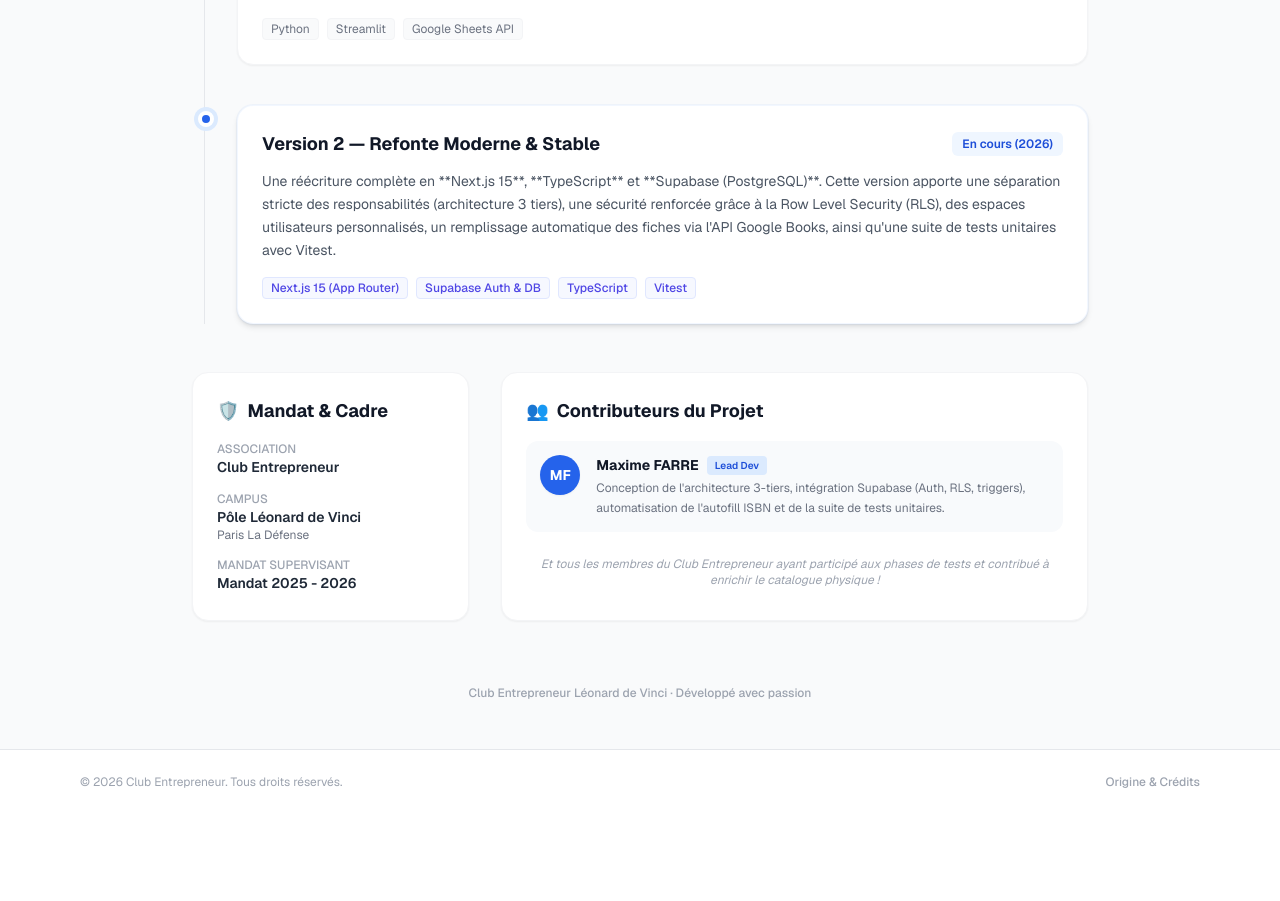
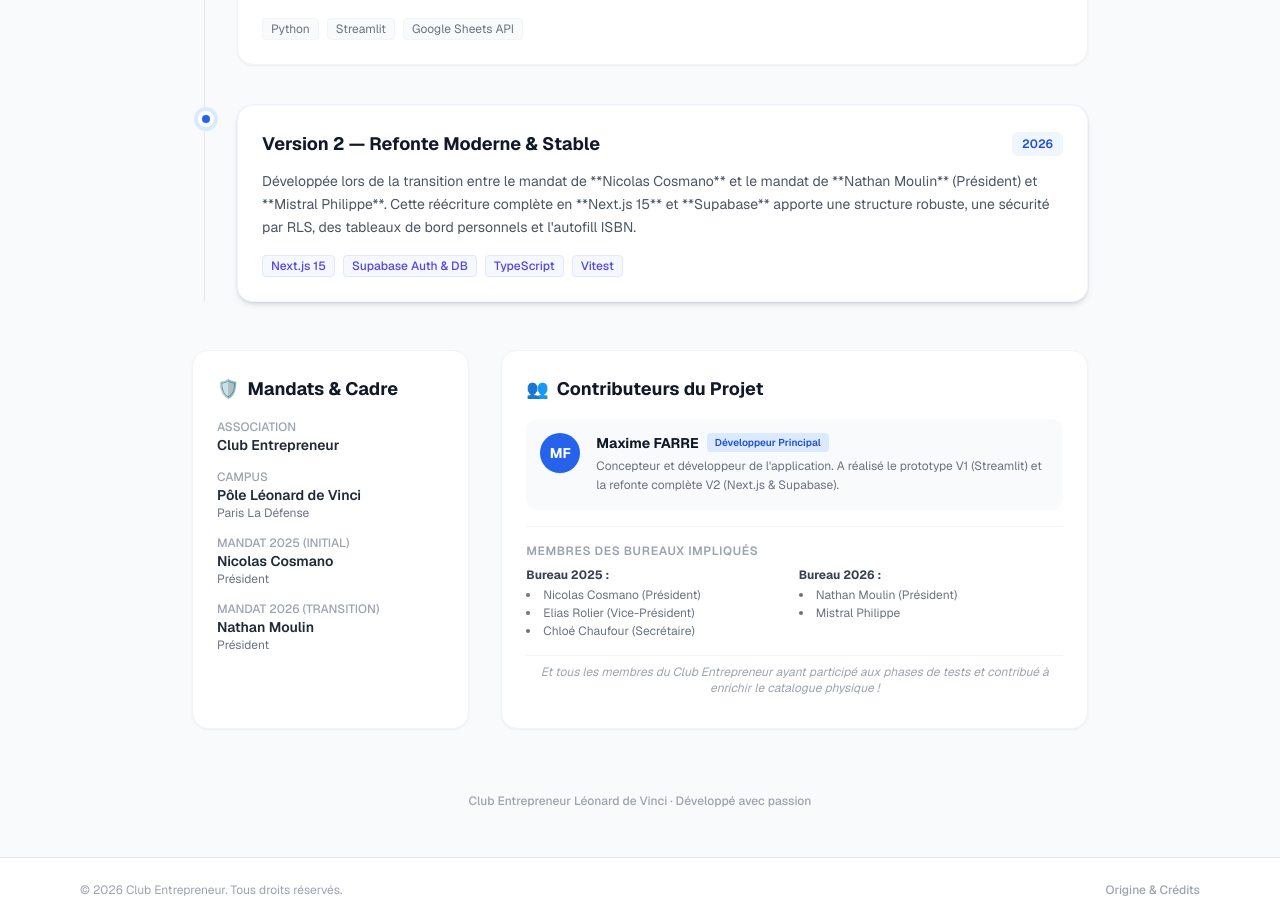
Before and after one commit to MaximeFARRE/club-entrepreneur-library-v2, a Next.js app: page /credits in a window 1280 px wide. Shown: the part 680-1581 px from the top of the page. Before the commit the page ends 1494 px from the top, so only its background shows below. Built offline with nearby package versions, Linux system fonts and the light colour scheme; no server answers.

Commit message:
feat: update credits page with detailed mandate names and roles

```diff
--- a/src/app/(app)/credits/page.tsx
+++ b/src/app/(app)/credits/page.tsx
@@ -60,7 +60,7 @@ export default function CreditsPage() {
                 </span>
               </div>
               <p className="text-sm text-gray-600 leading-relaxed">
-                Conçue comme un prototype rapide sous **Python & Streamlit** et connectée à **Google Sheets**, cette première version a permis de valider le besoin d&apos;un catalogue partagé pour les livres de l&apos;association. Bien que fonctionnelle, elle présentait des limites de sécurité (pas d&apos;isolation utilisateur) et de performance.
+                Conçue sous le mandat de **Nicolas Cosmano** (Président), **Elias Rolier** (Vice-Président) et **Chloé Chaufour** (Secrétaire). Cette première version sous **Python & Streamlit** (stockage Google Sheets) a permis de tester le concept et de lancer les premiers partages de livres au sein de l&apos;association.
               </p>
               <div className="flex flex-wrap gap-2 text-xs text-gray-500 pt-1">
                 <span className="bg-gray-50 border border-gray-100 rounded px-2 py-0.5">Python</span>
@@ -79,14 +79,14 @@ export default function CreditsPage() {
                   Version 2 — Refonte Moderne & Stable
                 </h3>
                 <span className="text-xs bg-blue-50 text-blue-700 px-2.5 py-1 rounded-md font-semibold">
-                  En cours (2026)
+                  2026
                 </span>
               </div>
               <p className="text-sm text-gray-600 leading-relaxed">
-                Une réécriture complète en **Next.js 15**, **TypeScript** et **Supabase (PostgreSQL)**. Cette version apporte une séparation stricte des responsabilités (architecture 3 tiers), une sécurité renforcée grâce à la Row Level Security (RLS), des espaces utilisateurs personnalisés, un remplissage automatique des fiches via l&apos;API Google Books, ainsi qu&apos;une suite de tests unitaires avec Vitest.
+                Développée lors de la transition entre le mandat de **Nicolas Cosmano** et le mandat de **Nathan Moulin** (Président) et **Mistral Philippe**. Cette réécriture complète en **Next.js 15** et **Supabase** apporte une structure robuste, une sécurité par RLS, des tableaux de bord personnels et l&apos;autofill ISBN.
               </p>
               <div className="flex flex-wrap gap-2 text-xs text-indigo-600 pt-1 font-medium">
-                <span className="bg-indigo-50/50 border border-indigo-100 rounded px-2 py-0.5">Next.js 15 (App Router)</span>
+                <span className="bg-indigo-50/50 border border-indigo-100 rounded px-2 py-0.5">Next.js 15</span>
                 <span className="bg-indigo-50/50 border border-indigo-100 rounded px-2 py-0.5">Supabase Auth & DB</span>
                 <span className="bg-indigo-50/50 border border-indigo-100 rounded px-2 py-0.5">TypeScript</span>
                 <span className="bg-indigo-50/50 border border-indigo-100 rounded px-2 py-0.5">Vitest</span>
@@ -98,10 +98,10 @@ export default function CreditsPage() {
 
       {/* Contributeurs & Mandat */}
       <div className="grid md:grid-cols-3 gap-8">
-        {/* Mandat Card */}
+        {/* Mandats Card */}
         <section className="md:col-span-1 bg-white rounded-2xl p-6 border border-gray-100 shadow-sm space-y-4">
           <h2 className="text-lg font-bold text-gray-900 flex items-center gap-2">
-            <span>🛡️</span> Mandat & Cadre
+            <span>🛡️</span> Mandats & Cadre
           </h2>
           <div className="space-y-3.5 text-sm">
             <div>
@@ -114,8 +114,14 @@ export default function CreditsPage() {
               <p className="text-xs text-gray-500">Paris La Défense</p>
             </div>
             <div>
-              <p className="text-xs text-gray-400 font-medium uppercase">Mandat Supervisant</p>
-              <p className="font-semibold text-gray-800">Mandat 2025 - 2026</p>
+              <p className="text-xs text-gray-400 font-medium uppercase">Mandat 2025 (Initial)</p>
+              <p className="font-semibold text-gray-800">Nicolas Cosmano</p>
+              <p className="text-xs text-gray-500">Président</p>
+            </div>
+            <div>
+              <p className="text-xs text-gray-400 font-medium uppercase">Mandat 2026 (Transition)</p>
+              <p className="font-semibold text-gray-800">Nathan Moulin</p>
+              <p className="text-xs text-gray-500">Président</p>
             </div>
           </div>
         </section>
@@ -136,17 +142,39 @@ export default function CreditsPage() {
                 <div className="flex items-center gap-2">
                   <h4 className="font-bold text-gray-900 text-sm">Maxime FARRE</h4>
                   <span className="text-[10px] bg-blue-100 text-blue-700 px-2 py-0.5 rounded font-semibold">
-                    Lead Dev
+                    Développeur Principal
                   </span>
                 </div>
                 <p className="text-xs text-gray-500 leading-relaxed">
-                  Conception de l&apos;architecture 3-tiers, intégration Supabase (Auth, RLS, triggers), automatisation de l&apos;autofill ISBN et de la suite de tests unitaires.
+                  Concepteur et développeur de l&apos;application. A réalisé le prototype V1 (Streamlit) et la refonte complète V2 (Next.js & Supabase).
                 </p>
               </div>
             </div>
 
+            {/* Crédits Administration / Bureau */}
+            <div className="border-t border-gray-100 pt-4 space-y-2">
+              <h4 className="text-xs font-semibold text-gray-400 uppercase tracking-wider">Membres des Bureaux impliqués</h4>
+              <div className="grid grid-cols-2 gap-2 text-xs text-gray-600">
+                <div>
+                  <p className="font-bold text-gray-700">Bureau 2025 :</p>
+                  <ul className="list-disc list-inside space-y-0.5 mt-1 text-gray-500">
+                    <li>Nicolas Cosmano (Président)</li>
+                    <li>Elias Rolier (Vice-Président)</li>
+                    <li>Chloé Chaufour (Secrétaire)</li>
+                  </ul>
+                </div>
+                <div>
+                  <p className="font-bold text-gray-700">Bureau 2026 :</p>
+                  <ul className="list-disc list-inside space-y-0.5 mt-1 text-gray-500">
+                    <li>Nathan Moulin (Président)</li>
+                    <li>Mistral Philippe</li>
+                  </ul>
+                </div>
+              </div>
+            </div>
+
             {/* Note collective */}
-            <div className="text-center py-2">
+            <div className="text-center py-2 border-t border-gray-100">
               <p className="text-xs text-gray-400 italic">
                 Et tous les membres du Club Entrepreneur ayant participé aux phases de tests et contribué à enrichir le catalogue physique !
               </p>
```
